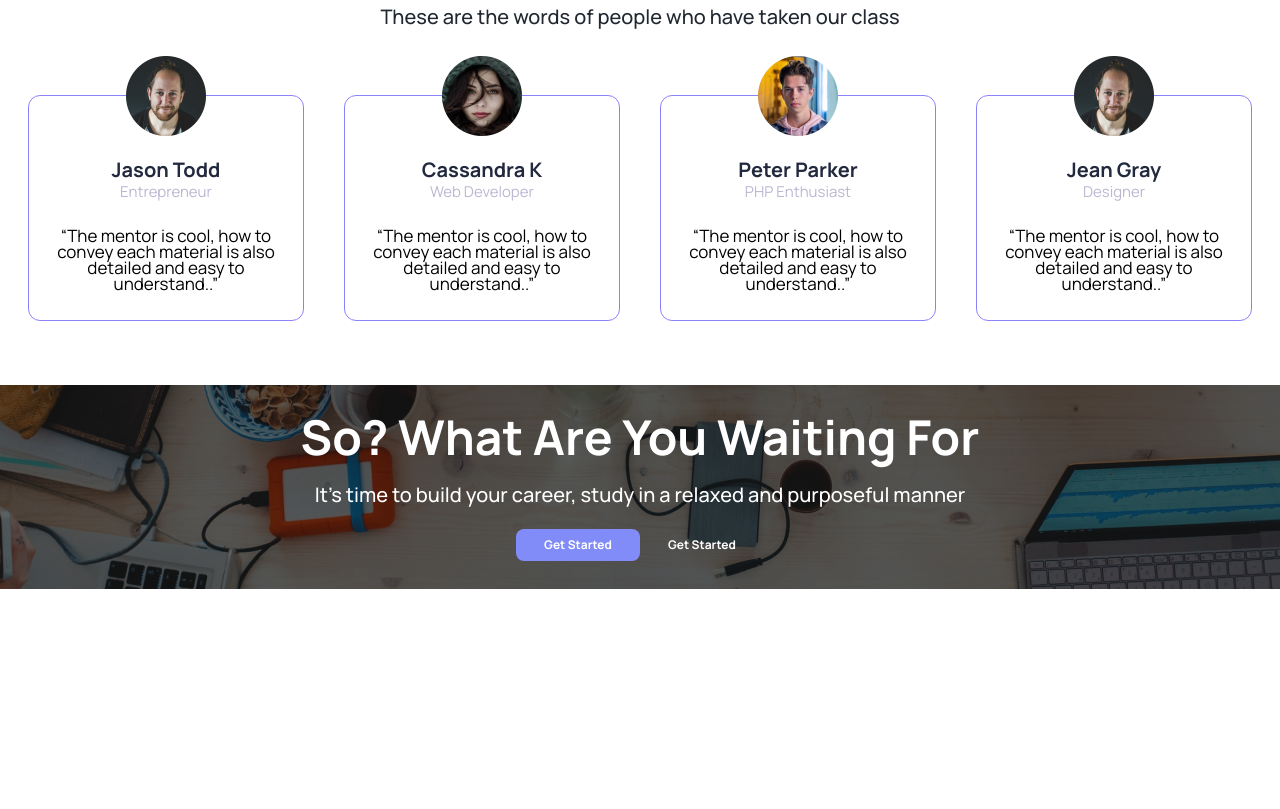
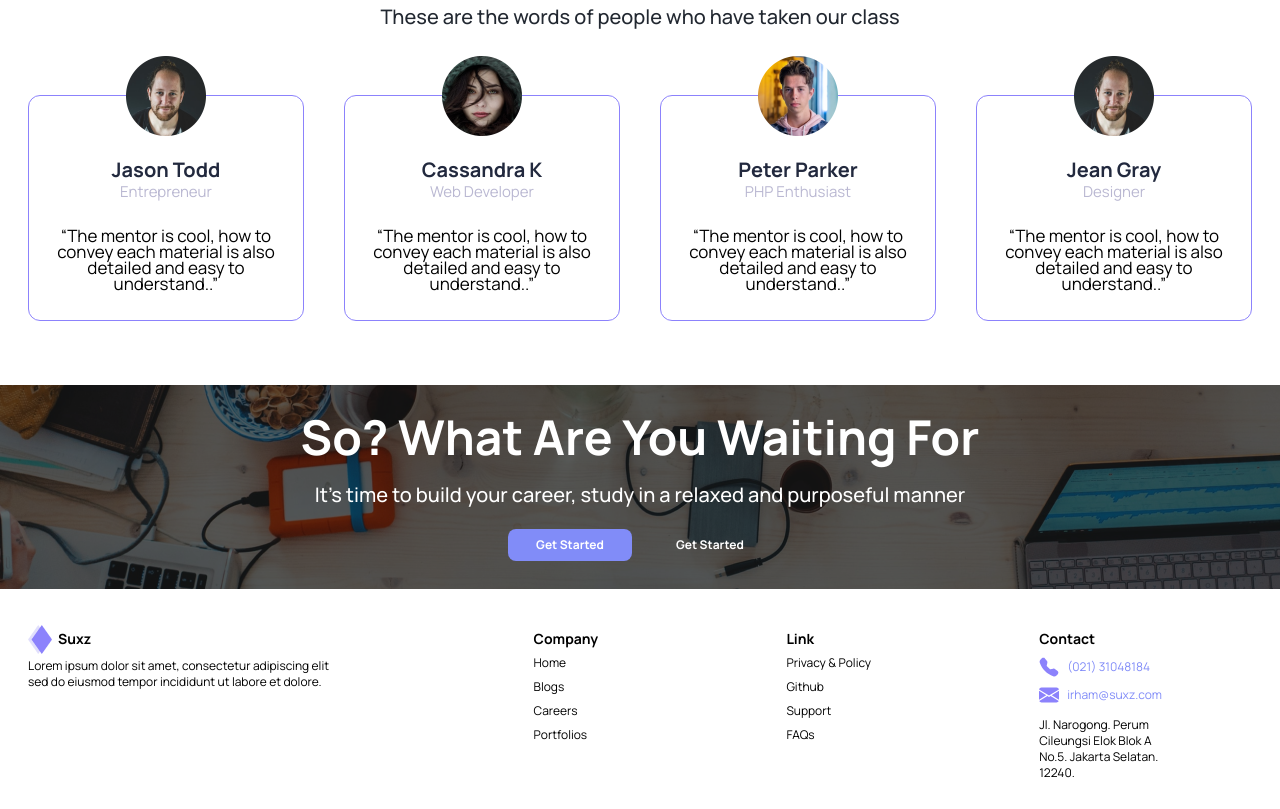
Before and after one commit to alipnf/Suxz-Landing-Page, a website: page index.html in a window 1280 px wide. Shown: the part 2267-3076 px from the top of the page. Before the commit the page ends 2856 px from the top, so only its background shows below. Drawn offline with Linux system fonts and the light colour scheme.

Commit message:
feat: add footer section

```diff
--- a/index.html
+++ b/index.html
@@ -365,7 +365,7 @@
             It's time to build your career, study in a relaxed and purposeful
             manner
           </p>
-          <div class="mt-5 flex flex-row items-center justify-center">
+          <div class="mt-5 flex flex-row items-center justify-center lg:gap-4">
             <a
               href="#"
               class="inline-block rounded-lg bg-indigo-400 px-7 py-2 text-xs font-bold text-white duration-100"
@@ -381,5 +381,69 @@
       </div>
     </section>
     <!-- start section end-->
+
+    <!-- footer start -->
+    <footer class="container mx-auto p-7">
+      <div class="grid md:grid-cols-2 md:gap-10 lg:grid-cols-5">
+        <div class="lg:col-span-2">
+          <div class="flex items-center gap-1.5 pt-2">
+            <img src="./src/asset/favicon.png" alt="logo" class="w-6" />
+            <h1 class="text-sm font-bold">Suxz</h1>
+          </div>
+          <p class="mt-1 text-xs md:w-8/12">
+            Lorem ipsum dolor sit amet, consectetur adipiscing elit sed do
+            eiusmod tempor incididunt ut labore et dolore.
+          </p>
+        </div>
+
+        <div class="mt-3">
+          <div>
+            <h1 class="text-sm font-bold">Company</h1>
+          </div>
+          <ul>
+            <li><a href="#" class="text-xs">Home</a></li>
+            <li><a href="#" class="text-xs">Blogs</a></li>
+            <li><a href="#" class="text-xs">Careers</a></li>
+            <li><a href="#" class="text-xs">Portfolios</a></li>
+          </ul>
+        </div>
+
+        <div class="mt-3">
+          <div>
+            <h1 class="text-sm font-bold">Link</h1>
+          </div>
+          <ul>
+            <li><a href="#" class="text-xs">Privacy & Policy</a></li>
+            <li><a href="#" class="text-xs">Github</a></li>
+            <li><a href="#" class="text-xs">Support</a></li>
+            <li><a href="#" class="text-xs">FAQs</a></li>
+          </ul>
+        </div>
+
+        <div class="mt-3">
+          <div>
+            <h1 class="text-sm font-bold">Contact</h1>
+          </div>
+          <div class="mt-2 flex flex-row items-center gap-2">
+            <img
+              src="./src/asset/TelephoneFill.svg"
+              alt="telepon"
+              class="w-5"
+            />
+            <p class="text-xs text-indigo-400">(021) 31048184</p>
+          </div>
+
+          <div class="mt-2 flex flex-row items-center gap-2">
+            <img src="./src/asset/EnvelopeFill.svg" alt="email" class="w-5" />
+            <p class="text-xs text-indigo-400">irham@suxz.com</p>
+          </div>
+          <p class="mt-3 text-xs md:w-8/12">
+            Jl. Narogong. Perum Cileungsi Elok Blok A No.5. Jakarta Selatan.
+            12240.
+          </p>
+        </div>
+      </div>
+    </footer>
+    <!-- footer end-->
   </body>
 </html>
```
Also changed, not shown: dist/output.css.
